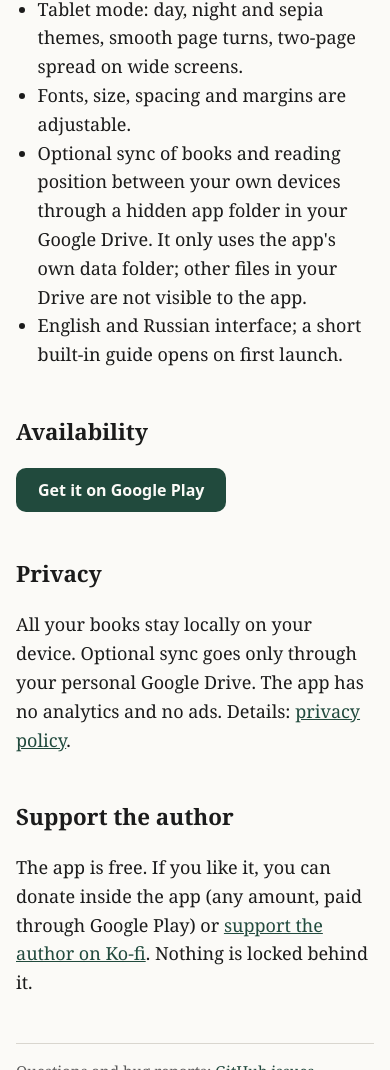
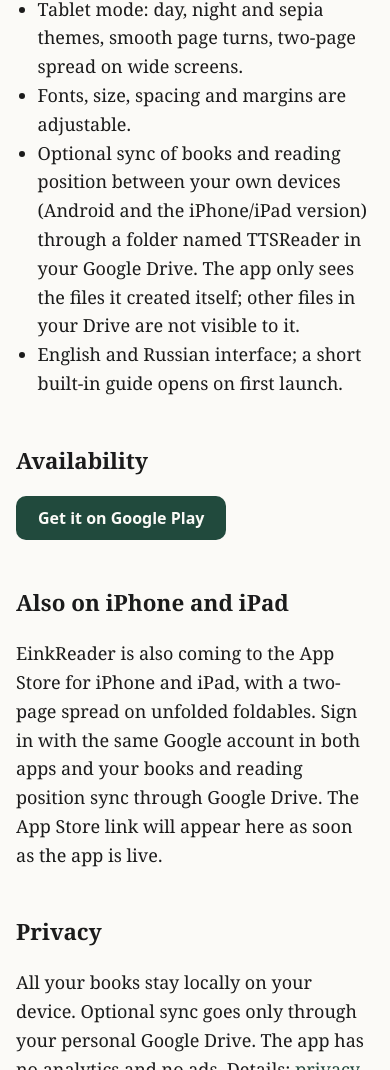
Before and after one commit to sid350/einkreader, a plain HTML site: page index.html in a window 390 px wide. Shown: the part 3958-5028 px from the top of the page. Drawn offline with Linux system fonts and the light colour scheme.

Commit message:
Site: mention iPhone/iPad version and shared Drive sync (#7)
Claude-Session: https://claude.ai/code/session_01LQQDzMmFxdkYJ95y1SwToZ

Co-authored-by: Claude <noreply@anthropic.com>

```diff
--- a/index.html
+++ b/index.html
@@ -93,11 +93,13 @@
     <li>E-ink mode: pure black and white, no animation, tap and button paging, periodic full refresh to clear ghosting.</li>
     <li>Tablet mode: day, night and sepia themes, smooth page turns, two-page spread on wide screens.</li>
     <li>Fonts, size, spacing and margins are adjustable.</li>
-    <li>Optional sync of books and reading position between your own devices through a hidden app folder in your Google Drive. It only uses the app's own data folder; other files in your Drive are not visible to the app.</li>
+    <li>Optional sync of books and reading position between your own devices (Android and the iPhone/iPad version) through a folder named TTSReader in your Google Drive. The app only sees the files it created itself; other files in your Drive are not visible to it.</li>
     <li>English and Russian interface; a short built-in guide opens on first launch.</li>
   </ul>
   <h2>Availability</h2>
   <p><a class="play" href="https://play.google.com/store/apps/details?id=app.einkreader">Get it on Google Play</a></p>
+  <h2 id="ios">Also on iPhone and iPad</h2>
+  <p>EinkReader is also coming to the App Store for iPhone and iPad, with a two-page spread on unfolded foldables. Sign in with the same Google account in both apps and your books and reading position sync through Google Drive. The App Store link will appear here as soon as the app is live.</p>
   <h2>Privacy</h2>
   <p>All your books stay locally on your device. Optional sync goes only through your personal Google Drive. The app has no analytics and no ads. Details: <a href="privacy.html">privacy policy</a>.</p>
   <h2>Support the author</h2>
```
